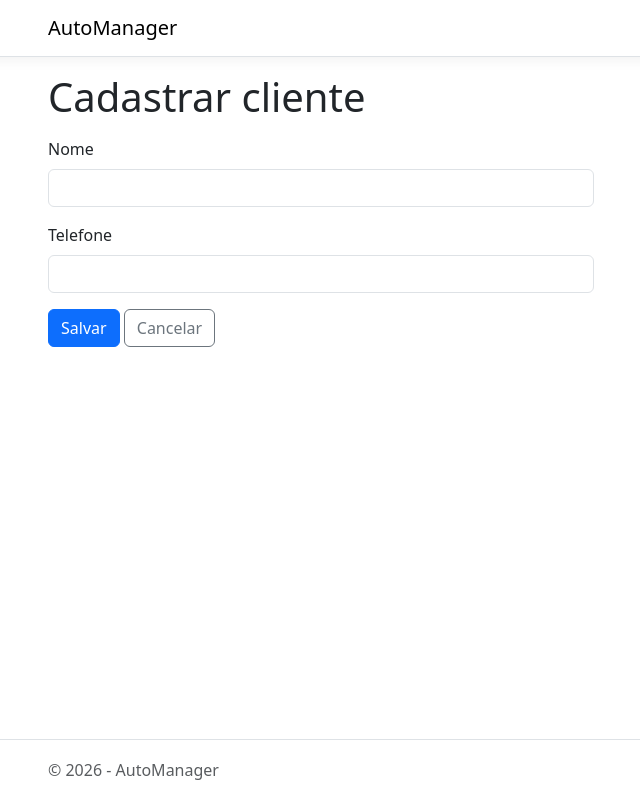
After one commit to silvajoaopedro/AutoManager, an ASP.NET Core app: template Views/Clientes/Cadastrar.cshtml in a window 1280 px wide. The commit adds this page. Shown: the whole page, without its empty margins (34-674 px from the left). Run offline with ASP.NET Core 8, Linux system fonts and the light colour scheme; the template is opened without the code that fills it, so the values that code supplies are empty; style sheets or scripts are compiled from the project's sources; the project's own start-up code is not run, and a stand-in starts its controllers and pages.

Commit message:
feat: adiciona cadastro de clientes exclusivo do atendente

```diff
--- /dev/null
+++ b/Views/Clientes/Cadastrar.cshtml
@@ -0,0 +1,53 @@
+@model AutoManager.Models.ClienteViewModel
+
+@{
+    ViewData["Title"] = "Cadastrar cliente";
+}
+
+<h1 class="mb-3">Cadastrar cliente</h1>
+
+<div class="row">
+    <div class="col-md-6">
+        <form asp-controller="Clientes"
+              asp-action="Cadastrar"
+              method="post"
+              asp-antiforgery="true">
+
+            <div asp-validation-summary="ModelOnly"
+                 class="text-danger mb-3"></div>
+
+            <div class="mb-3">
+                <label asp-for="Nome" class="form-label"></label>
+                <input asp-for="Nome"
+                       class="form-control"
+                       autocomplete="name" />
+                <span asp-validation-for="Nome"
+                      class="text-danger"></span>
+            </div>
+
+            <div class="mb-3">
+                <label asp-for="Telefone" class="form-label"></label>
+                <input asp-for="Telefone"
+                       type="tel"
+                       class="form-control"
+                       autocomplete="tel" />
+                <span asp-validation-for="Telefone"
+                      class="text-danger"></span>
+            </div>
+
+            <button type="submit" class="btn btn-primary">
+                Salvar
+            </button>
+
+            <a asp-controller="Clientes"
+               asp-action="Index"
+               class="btn btn-outline-secondary">
+                Cancelar
+            </a>
+        </form>
+    </div>
+</div>
+
+@section Scripts {
+    <partial name="_ValidationScriptsPartial" />
+}
```
Also changed, not shown: Controllers/ClientesController.cs (+38 -0 lines), Models/ClienteViewModel.cs (added, +14 -0 lines), Views/Clientes/Index.cshtml (+19 -1 lines).
